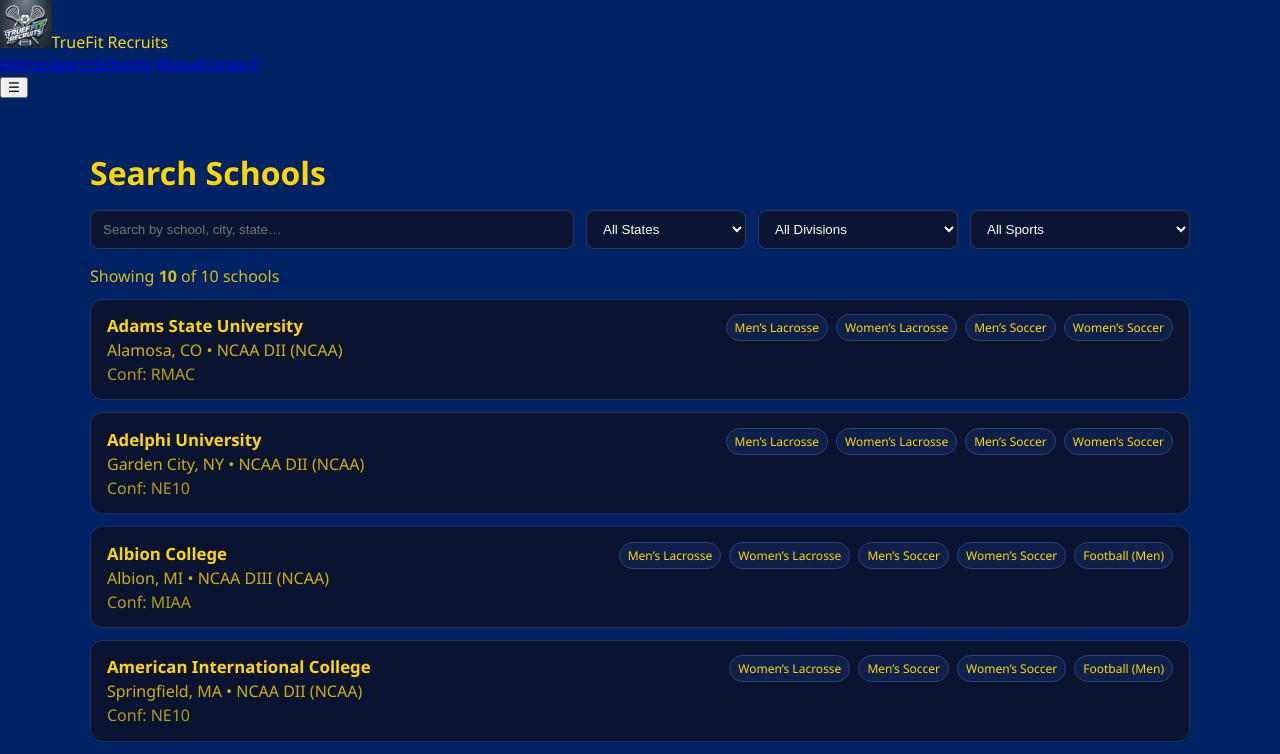
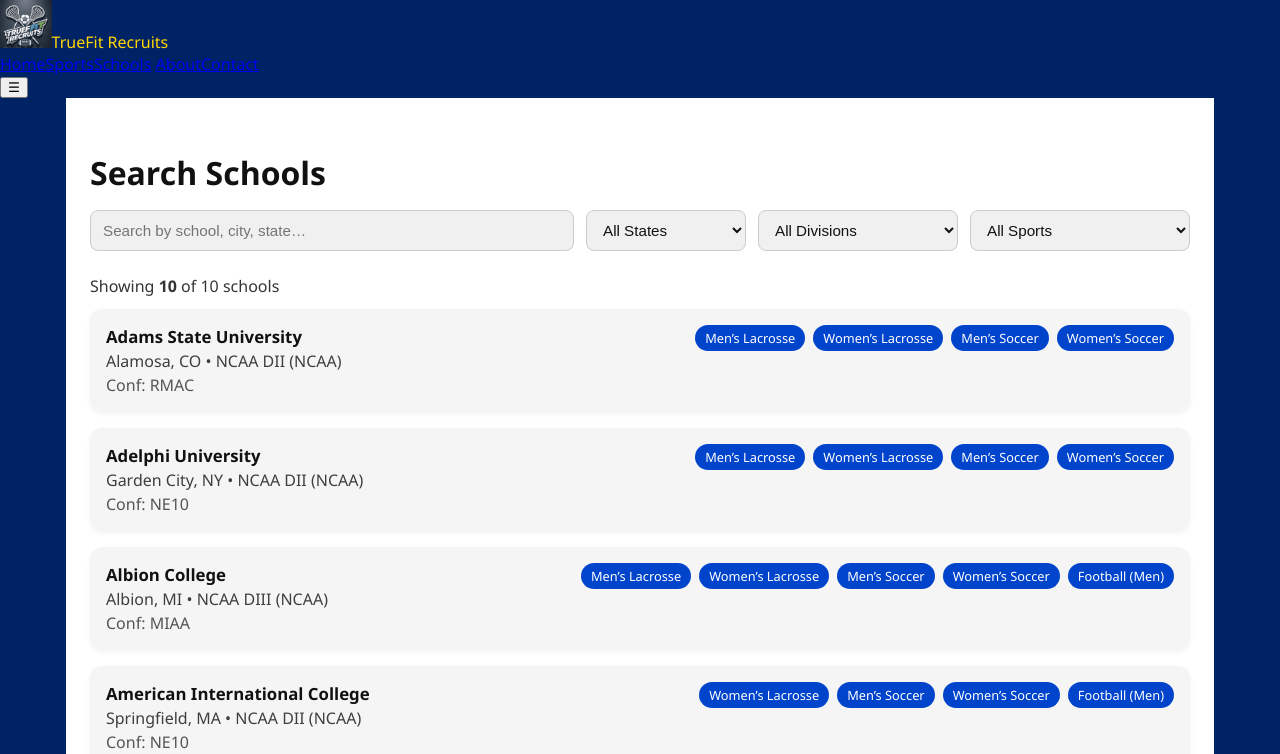
Before and after one commit to cfferen/truefitrecruits, a Next.js app: page /schools in a window 1280 px wide. Shown: the top 754 px of the page. Built offline with nearby package versions, Linux system fonts and the light colour scheme.

Commit message:
Update page.tsx

```diff
--- a/app/schools/page.tsx
+++ b/app/schools/page.tsx
@@ -7,10 +7,10 @@
   name: string;
   city: string;
   state: string;
-  division: string;        // e.g., "NCAA DI", "NCAA DII", "NAIA", "NJCAA", "MCLA - DI"
-  governingBody: string;   // NCAA | NAIA | NJCAA | MCLA | NCLL | Other
+  division: string;
+  governingBody: string;
   conference?: string;
-  sports: string[];        // e.g., ["lacrosse_men","soccer_women","football_men"]
+  sports: string[];
   lat?: number;
   lng?: number;
 };
@@ -43,14 +43,12 @@
   const [sportFilter, setSportFilter] = useState("");
 
   useEffect(() => {
-    // fetch from the public JSON
     fetch("/data/schools.json", { cache: "no-store" })
       .then((r) => r.json())
       .then((data: School[]) => setSchools(data))
       .catch((e) => console.error(e));
   }, []);
 
-  // build distinct state list
   const allStates = useMemo(() => {
     const s = Array.from(new Set(schools.map((x) => x.state))).sort();
     return s;
@@ -74,16 +72,15 @@
   }, [schools, q, stateFilter, divisionFilter, sportFilter]);
 
   return (
-    <div style={{ padding: "2rem 1.5rem", maxWidth: 1100, margin: "0 auto" }}>
+    <div style={{ background: "#ffffff", color: "#111", padding: "2rem 1.5rem", maxWidth: 1100, margin: "0 auto" }}>
       <h1 style={{ fontSize: "2rem", marginBottom: "1rem" }}>Search Schools</h1>
 
-      {/* Filters */}
       <div
         style={{
           display: "grid",
           gridTemplateColumns: "1fr 160px 200px 220px",
           gap: "0.75rem",
-          marginBottom: "1rem"
+          marginBottom: "1.5rem"
         }}
       >
         <input
@@ -93,9 +90,10 @@
           style={{
             padding: "0.6rem 0.75rem",
             borderRadius: 8,
-            border: "1px solid #2c375c",
-            background: "#0b1430",
-            color: "white"
+            border: "1px solid #ccc",
+            background: "#f0f0f0",
+            color: "#111",
+            fontSize: "0.95rem"
           }}
         />
 
@@ -139,21 +137,20 @@
         </select>
       </div>
 
-      {/* Count */}
       <div style={{ marginBottom: "0.75rem", opacity: 0.85 }}>
         Showing <strong>{filtered.length}</strong> of {schools.length} schools
       </div>
 
-      {/* Results list */}
-      <div style={{ display: "grid", gap: "0.75rem" }}>
+      <div style={{ display: "grid", gap: "1rem" }}>
         {filtered.map((s) => (
           <div
             key={s.id}
             style={{
-              border: "1px solid #223160",
-              background: "#0a1430",
+              background: "#f5f5f5",
+              color: "#111",
               borderRadius: 12,
-              padding: "0.9rem 1rem"
+              padding: "1rem",
+              boxShadow: "0 2px 5px rgba(0,0,0,0.05)"
             }}
           >
             <div
@@ -180,11 +177,12 @@
                   <span
                     key={sp}
                     style={{
-                      fontSize: 12,
-                      padding: "4px 8px",
-                      borderRadius: 999,
-                      border: "1px solid #2e4475",
-                      background: "#0f214a"
+                      fontSize: "0.8rem",
+                      padding: "4px 10px",
+                      borderRadius: "999px",
+                      background: "#0044cc",
+                      color: "#fff",
+                      fontWeight: 500
                     }}
                   >
                     {labelForSport(sp)}
@@ -211,7 +209,8 @@
 const selectStyle: React.CSSProperties = {
   padding: "0.6rem 0.75rem",
   borderRadius: 8,
-  border: "1px solid #2c375c",
-  background: "#0b1430",
-  color: "white"
+  border: "1px solid #ccc",
+  background: "#f0f0f0",
+  color: "#111",
+  fontSize: "0.95rem"
 };
```
